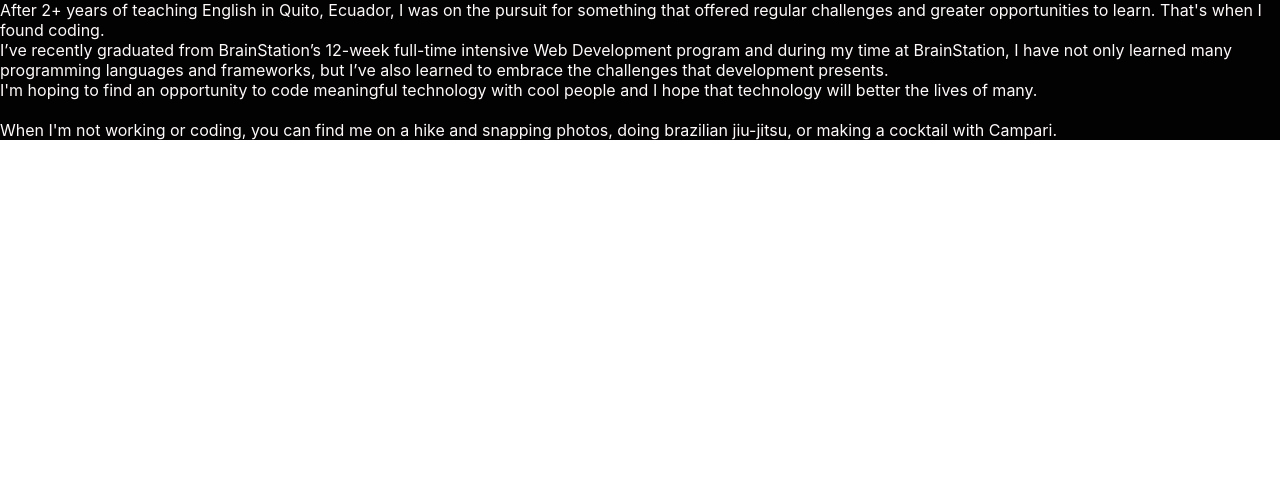
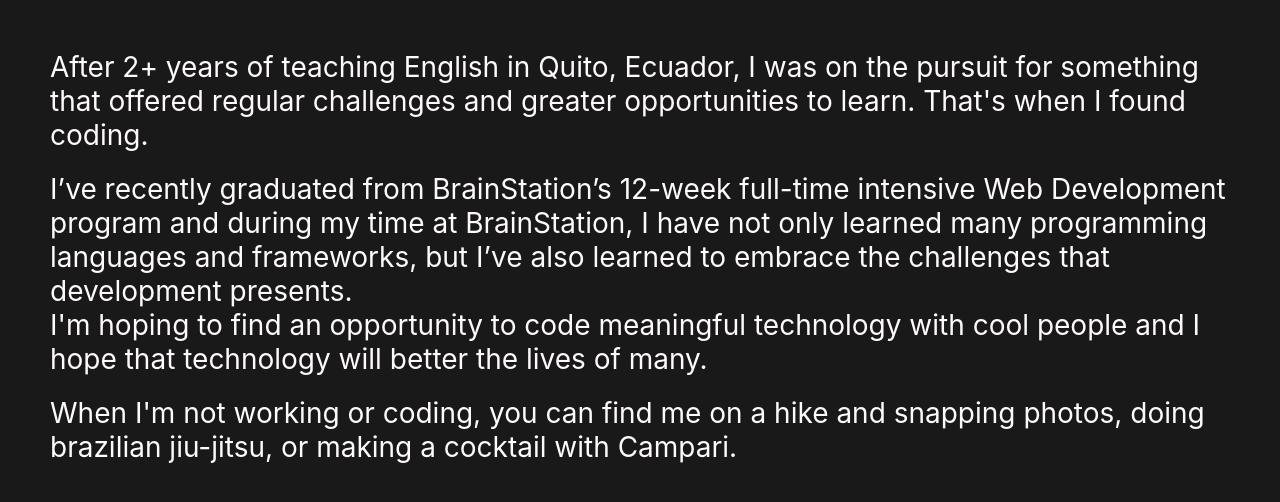
Before and after one commit to LucaLam/portfolio2020, a React (Create React App) app: page /about in a window 1280 px wide. Shown: the top 502 px of the page. Built offline with nearby package versions, Linux system fonts and the light colour scheme.

Commit message:
added basic styles to about me page and created contact page

```diff
--- a/src/pages/About/About.js
+++ b/src/pages/About/About.js
@@ -4,14 +4,33 @@
 
 const About =()=> {
         return (
-            <div>
-                <p>After 2+ years of teaching English in Quito, Ecuador, I was on the pursuit for something that offered regular challenges and greater opportunities to learn. That's when I found coding.</p>
-                <p>I’ve recently graduated from BrainStation’s 12-week full-time intensive Web Development program and during my time at BrainStation, I have not only learned many programming languages and frameworks, but I’ve also learned to embrace the challenges that development presents.</p>
-                <p>I'm hoping to find an opportunity to code meaningful technology with cool people and I hope that technology will better the lives of many.</p>
-                <br/>
-                <p>When I'm not working or coding, you can find me on a hike and snapping photos, doing brazilian jiu-jitsu, or making a cocktail with Campari.</p>
-            </div>
-        )
+          <div className="about-container">
+            <p className="about-text">
+              After 2+ years of teaching English in Quito, Ecuador, I was on the
+              pursuit for something that offered regular challenges and greater
+              opportunities to learn. That's when I found coding.
+            </p>
+            <br/>
+            <p className="about-text">
+              I’ve recently graduated from BrainStation’s 12-week full-time
+              intensive Web Development program and during my time at
+              BrainStation, I have not only learned many programming languages
+              and frameworks, but I’ve also learned to embrace the challenges
+              that development presents.
+            </p>
+            <p className="about-text">
+              I'm hoping to find an opportunity to code meaningful technology
+              with cool people and I hope that technology will better the lives
+              of many.
+            </p>
+            <br />
+            <p className="about-text">
+              When I'm not working or coding, you can find me on a hike and
+              snapping photos, doing brazilian jiu-jitsu, or making a cocktail
+              with Campari.
+            </p>
+          </div>
+        );
 }
 
 export default About
--- a/src/pages/About/about.scss
+++ b/src/pages/About/about.scss
@@ -1,7 +1,10 @@
-div{
+.about-container{
     background-color: rgba(0, 0, 0, 0.9);
+    height: 100vh;
+    padding: 50px;
+
+    .about-text{
+        color: snow;
+        font-size: 28px;
+    }
 }
-
-p{
-    color: snow;
-}
```
Also changed, not shown: src/pages/Contact/Contact.js (added, +12 -0 lines), src/pages/Contact/contact.scss (added).
